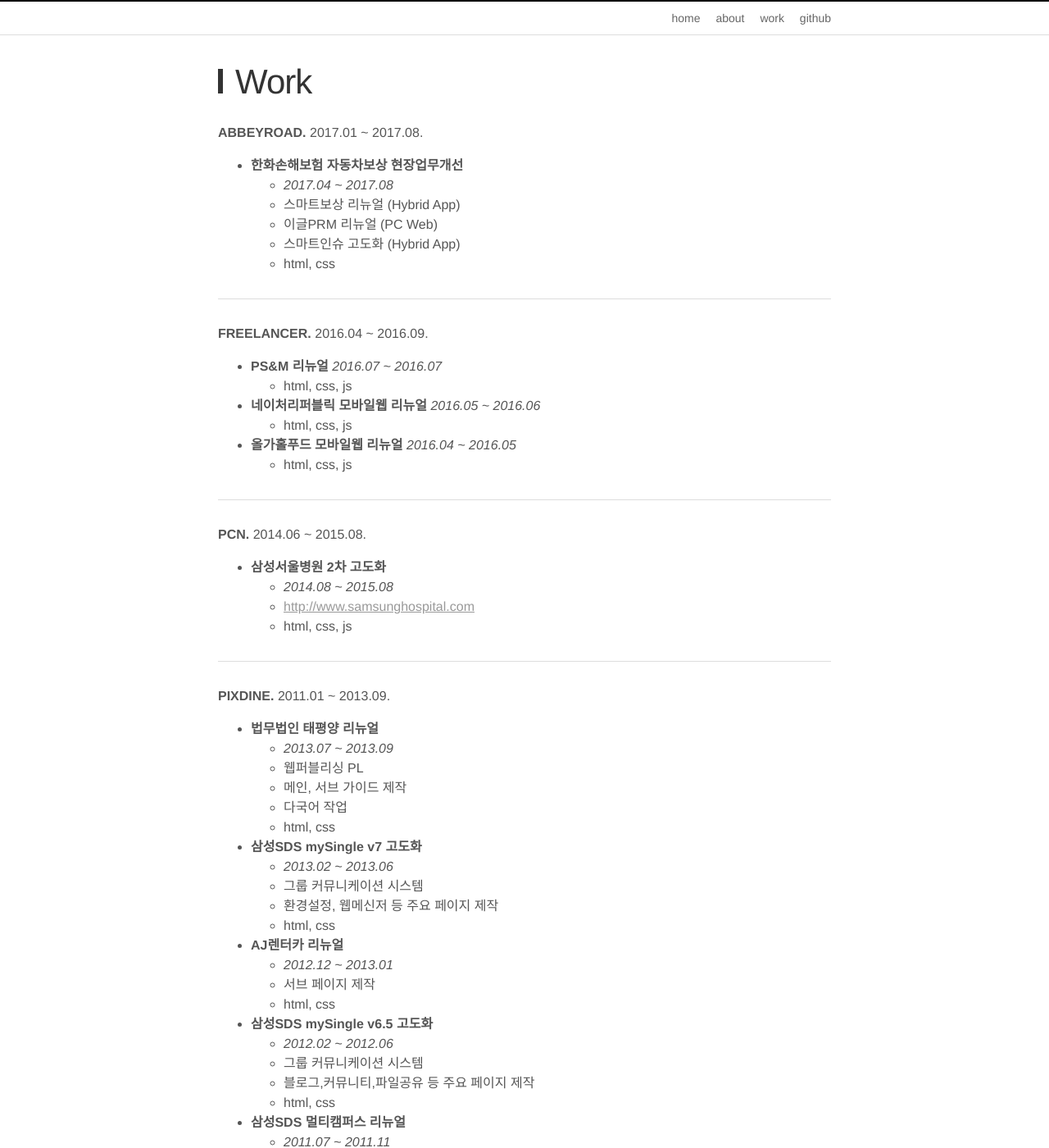
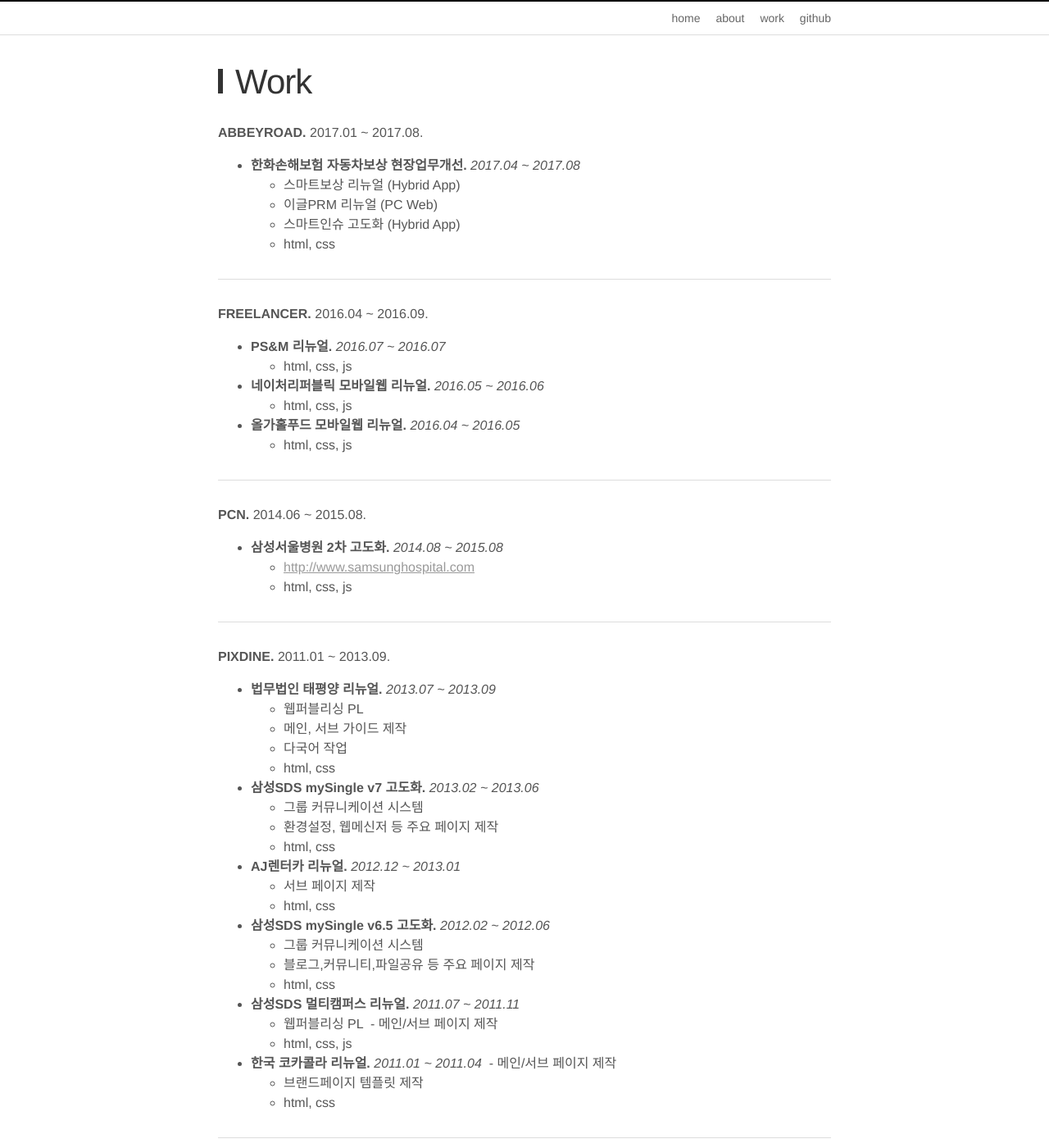
Before and after one commit to imyb/imyb.github.io, a Jekyll site: the page built from work.md, in a window 1280 px wide and 1400 px high. Shown: the whole window at 82% size. Built offline with Jekyll 4.4.1, drawn with Linux system fonts in a browser that asks for light colours; some of the changed text lies outside the part shown.

Commit message:
Update work.md

```diff
--- a/work.md
+++ b/work.md
@@ -7,8 +7,7 @@
 
 **ABBEYROAD.** 2017.01 ~ 2017.08.
 
-- **한화손해보험 자동차보상 현장업무개선**
-  - *2017.04 ~ 2017.08*
+- **한화손해보험 자동차보상 현장업무개선.** *2017.04 ~ 2017.08*
   - 스마트보상 리뉴얼 (Hybrid App)
   - 이글PRM 리뉴얼 (PC Web)
   - 스마트인슈 고도화 (Hybrid App)
@@ -20,13 +19,13 @@
 
 **FREELANCER.** 2016.04 ~ 2016.09.
 
-- **PS&M 리뉴얼** *2016.07 ~ 2016.07*
+- **PS&M 리뉴얼.** *2016.07 ~ 2016.07*
   - html, css, js
 
-- **네이처리퍼블릭 모바일웹 리뉴얼** *2016.05 ~ 2016.06*
+- **네이처리퍼블릭 모바일웹 리뉴얼.** *2016.05 ~ 2016.06*
   - html, css, js
 
-- **올가홀푸드 모바일웹 리뉴얼** *2016.04 ~ 2016.05*
+- **올가홀푸드 모바일웹 리뉴얼.** *2016.04 ~ 2016.05*
   - html, css, js
 
 
@@ -35,8 +34,7 @@
 
 **PCN.** 2014.06 ~ 2015.08.
 
-- **삼성서울병원 2차 고도화**
-  - *2014.08  ~ 2015.08*
+- **삼성서울병원 2차 고도화.** *2014.08  ~ 2015.08*
   - <http://www.samsunghospital.com>
   - html, css, js
 
@@ -46,38 +44,32 @@
 
 **PIXDINE.** 2011.01 ~ 2013.09.
 
-- **법무법인 태평양 리뉴얼**
-  - *2013.07 ~ 2013.09*
+- **법무법인 태평양 리뉴얼.** *2013.07 ~ 2013.09*
   - 웹퍼블리싱 PL
   - 메인, 서브 가이드 제작
   - 다국어 작업
   - html, css
 
-- **삼성SDS mySingle v7 고도화**
-  - *2013.02 ~ 2013.06*
+- **삼성SDS mySingle v7 고도화.** *2013.02 ~ 2013.06*
   - 그룹 커뮤니케이션 시스템
   - 환경설정, 웹메신저 등 주요 페이지 제작
   - html, css
 
-- **AJ렌터카 리뉴얼**
-  - *2012.12 ~ 2013.01*
+- **AJ렌터카 리뉴얼.** *2012.12 ~ 2013.01*
   - 서브 페이지 제작
   - html, css
 
-- **삼성SDS mySingle v6.5 고도화**
-  - *2012.02 ~ 2012.06*
+- **삼성SDS mySingle v6.5 고도화.** *2012.02 ~ 2012.06*
   - 그룹 커뮤니케이션 시스템
   - 블로그,커뮤니티,파일공유 등 주요 페이지 제작
   - html, css
 
-- **삼성SDS 멀티캠퍼스 리뉴얼**
-  - *2011.07 ~ 2011.11*
+- **삼성SDS 멀티캠퍼스 리뉴얼.** *2011.07 ~ 2011.11*
   - 웹퍼블리싱 PL
   - 메인/서브 페이지 제작
   - html, css, js
 
-- **한국 코카콜라 리뉴얼**
-  - *2011.01 ~ 2011.04*
+- **한국 코카콜라 리뉴얼.** *2011.01 ~ 2011.04*
   - 메인/서브 페이지 제작
   - 브랜드페이지 템플릿 제작
   - html, css
@@ -88,22 +80,19 @@
 
 **ONNETSOFT.** 2009.06 ~ 2010.11.
 
-- **한국교직원공제회 리뉴얼**
-  - *2010.01 ~ 2010.04*
+- **한국교직원공제회 리뉴얼.** *2010.01 ~ 2010.04*
   - 웹퍼블리싱 PL
   - 메인/서브 페이지 제작
   - 웹접근성 인증마크 획득
   - html, css, js
 
-- **동서울대학교 리뉴얼**
-  - *2009.10 ~ 2010.01*
+- **동서울대학교 리뉴얼.** *2009.10 ~ 2010.01*
   - 웹퍼블리싱 PL
   - 메인/서브 페이지 제작
   - 웹접근성 인증마크 획득
   - html, css, js
 
-- **한국장애인고용공단 리뉴얼**
-  - *2009.06 ~ 2009.08*
+- **한국장애인고용공단 리뉴얼.** *2009.06 ~ 2009.08*
   - 서브 페이지 제작
   - 웹접근성 인증마크 획득
   - html, css
```
